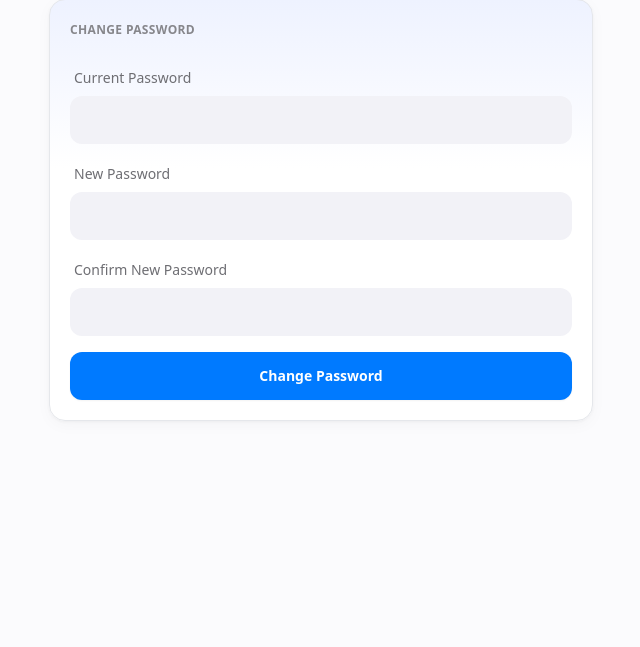
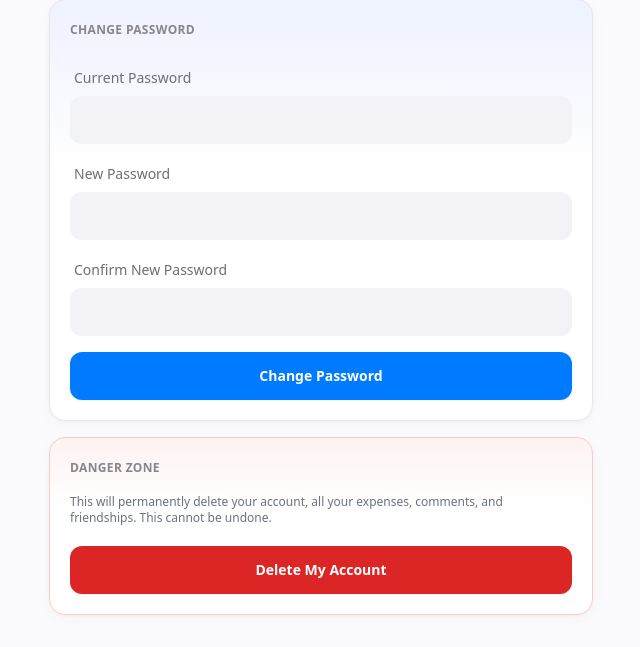
Before and after one commit to jvalin17/frenmo, a FastAPI app: template app/templates/account/settings.html in a window 1280 px wide. Shown: the part 667-1314 px from the top of the page, without its empty margins (319-959 px from the left). Before the commit the page ends 1088 px from the top, so only its background shows below. Run offline with FastAPI, Linux system fonts and the light colour scheme; the template is opened without the code that fills it, so the values that code supplies are empty; some libraries are stand-ins or nearby versions.

Commit message:
Add delete account with danger zone, red-faded card, confirmation dialog

```diff
--- a/app/templates/account/settings.html
+++ b/app/templates/account/settings.html
@@ -77,4 +77,15 @@
         </form>
     </div>
 </div>
+
+<!-- Delete Account -->
+<div class="card mt-4" style="background: linear-gradient(180deg, #FEF2F2 0%, #FFFFFF 40%) !important; border: 1px solid #FECACA !important;">
+    <div class="card-body">
+        <h3 class="font-semibold text-sm uppercase mb-2" style="color: #DC2626;">Danger Zone</h3>
+        <p class="text-xs mb-3" style="color: #6B7280;">This will permanently delete your account, all your expenses, comments, and friendships. This cannot be undone.</p>
+        <form method="POST" action="/account/delete" onsubmit="return confirm('Are you sure you want to delete your account? This cannot be undone.')">
+            <button type="submit" class="btn btn-block" style="background: #DC2626; color: #FFFFFF; border: none; border-radius: 12px;">Delete My Account</button>
+        </form>
+    </div>
+</div>
 {% endblock %}
```
Also changed, not shown: app/routes/account.py (+33 -0 lines).
